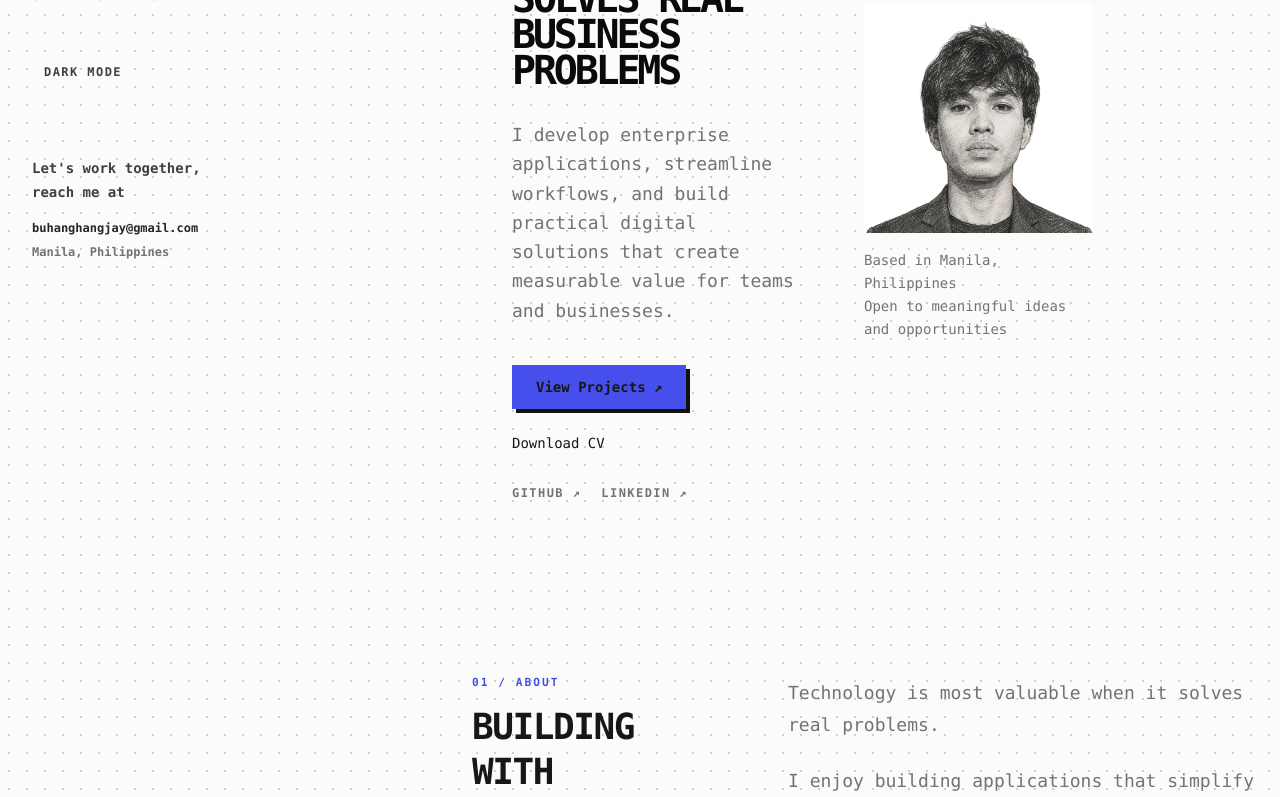
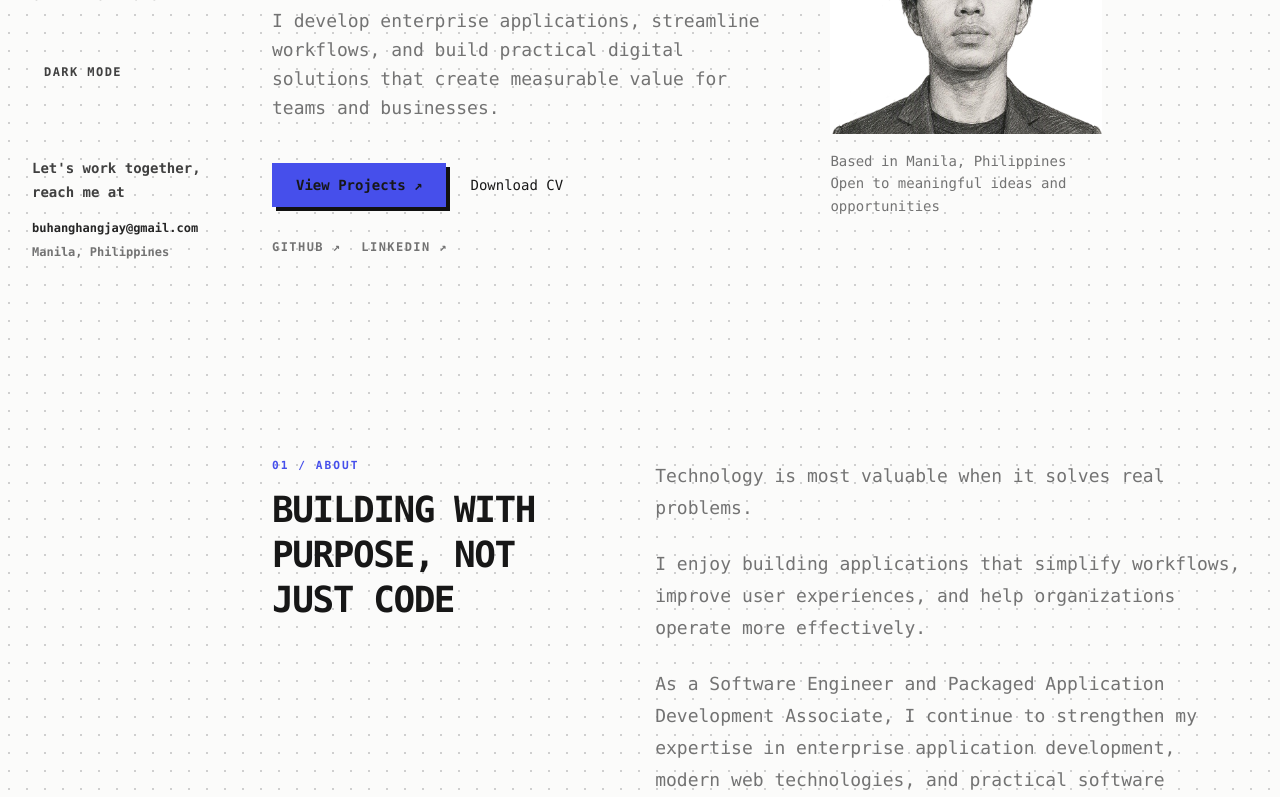
Before and after one commit to buhanghangjay-git/jaybuhanghang, a Next.js app: page / in a window 1280 px wide. Shown: the part 300-1097 px from the top of the page. Built offline with nearby package versions, Linux system fonts and the light colour scheme.

Commit message:
Updated Margin

```diff
--- a/app/page.tsx
+++ b/app/page.tsx
@@ -12,7 +12,7 @@ export default function Home() {
         <main className="site-shell">
 			<Navbar />
 
-            <div className="lg:ml-52">
+			<div className="lg:ml-60">
 				<Hero />
 				<About />
 				<Skills />
--- a/components/About.tsx
+++ b/components/About.tsx
@@ -2,9 +2,9 @@ export default function About() {
 	return (
 		<section
 			id="about"
-			className="py-16 sm:py-20 xl:ml-60"
+			className="py-16 sm:py-20"
 		>
-			<div className="mx-auto grid max-w-6xl gap-10 px-4 sm:px-6 lg:grid-cols-[0.35fr_0.65fr] lg:gap-16">
+			<div className="mx-auto grid max-w-5xl gap-10 px-4 sm:px-6 lg:grid-cols-[0.35fr_0.65fr] lg:gap-16">
 
 				{/* Left Column */}
 				<div>
--- a/components/Certifications.tsx
+++ b/components/Certifications.tsx
@@ -29,9 +29,9 @@ export default function Certifications() {
 	return (
 		<section
 			id="certifications"
-			className="py-16 sm:py-20 xl:ml-60"
+			className="py-16 sm:py-20"
 		>
-			<div className="mx-auto max-w-6xl px-4 sm:px-6">
+			<div className="mx-auto max-w-5xl px-4 sm:px-6">
 
 				<p className="section-kicker">
 					05 / Certifications & Learning
--- a/components/Contact.tsx
+++ b/components/Contact.tsx
@@ -1,7 +1,7 @@
 export default function Contact() {
 	return (
-		<section id="contact" className="py-16 sm:py-20 xl:ml-60">
-			<div className="mx-auto max-w-6xl px-4 sm:px-6">
+		<section id="contact" className="py-16 sm:py-20">
+			<div className="mx-auto max-w-5xl px-4 sm:px-6">
 				<p className="section-kicker">06 / Contact</p>
 				<div className="mt-8 flex flex-col justify-between gap-8 pb-12 lg:flex-row lg:items-end">
 					<div>
--- a/components/Experience.tsx
+++ b/components/Experience.tsx
@@ -56,8 +56,8 @@ export default function Experience() {
 	const visibleExperiences = showAll ? experiences : experiences.slice(0, 3);
 
 	return (
-		<section id="experience" className="py-16 sm:py-20 xl:ml-60">
-			<div className="mx-auto max-w-6xl px-4 sm:px-6">
+		<section id="experience" className="py-16 sm:py-20">
+			<div className="mx-auto max-w-5xl px-4 sm:px-6">
 				<p className="section-kicker">04 / Experience</p>
 				<div className="relative mt-8 py-2">
 					{visibleExperiences.map((experience, index) => (
--- a/components/Footer.tsx
+++ b/components/Footer.tsx
@@ -1,7 +1,7 @@
 export default function Footer() {
 	return (
-		<footer className="py-16 xl:ml-60">
-			<div className="mx-auto flex max-w-6xl flex-col gap-2 px-4 text-xs uppercase tracking-[0.14em] text-neutral-400 sm:flex-row sm:items-center sm:justify-between sm:px-6">
+		<footer className="py-16">
+			<div className="mx-auto flex max-w-5xl flex-col gap-2 px-4 text-xs uppercase tracking-[0.14em] text-neutral-400 sm:flex-row sm:items-center sm:justify-between sm:px-6">
 					<span>© 2026 Jay Buhanghang</span>
 			</div>
 		</footer>
--- a/components/Hero.tsx
+++ b/components/Hero.tsx
@@ -2,9 +2,8 @@ import Image from "next/image";
 
 export default function Hero() {
 	return (
-		<section id="top" className="relative overflow-hidden xl:ml-60">
-			<div className="mx-auto grid min-h-[680px] max-w-6xl items-end gap-12 px-4 pb-14 pt-28 sm:min-h-[760px] sm:gap-16 sm:px-6 sm:pb-20 sm:pt-36 lg:grid-cols-[0.9fr_1.1fr] lg:items-center lg:px-16 lg:pb-24">
-
+			<section id="top" className="relative overflow-hidden">
+				<div className="mx-auto grid min-h-[680px] max-w-5xl items-center gap-12 px-6 py-24 lg:grid-cols-[1.1fr_0.9fr]">
 				{/* Left Column */}
 
 				<div className="order-2 lg:order-1">
--- a/components/Navbar.tsx
+++ b/components/Navbar.tsx
@@ -54,7 +54,7 @@ export default function Navbar() {
 
     return (
             <nav className="fixed inset-x-0 top-0 z-50 w-full bg-transparent lg:bottom-0 lg:left-0 lg:right-auto lg:top-0 lg:w-60">
-                <div className="mx-auto flex w-full max-w-none items-center justify-between gap-5 px-5 py-5 sm:gap-6 sm:px-6 sm:py-5 lg:block lg:max-w-6xl lg:px-8 lg:py-9">
+                <div className="mx-auto flex w-full max-w-none items-center justify-between gap-5 px-5 py-5 sm:gap-6 sm:px-6 sm:py-5 lg:block lg:max-w-5xl lg:px-8 lg:py-9">
                 <a
                     href="#top"
                     className="text-lg font-black uppercase tracking-tight text-neutral-900 dark:text-white"
--- a/components/Projects.tsx
+++ b/components/Projects.tsx
@@ -11,8 +11,8 @@ const screenshots = [
 
 export default function Projects() {
 	return (
-		<section id="projects" className="py-16 sm:py-20 xl:ml-60">
-			<div className="mx-auto max-w-6xl px-4 sm:px-6">
+		<section id="projects" className="py-16 sm:py-20">
+			<div className="mx-auto max-w-5xl px-4 sm:px-6">
 				<p className="section-kicker">03 / Featured Work</p>
 				<div className="mt-8 grid gap-8 lg:grid-cols-[1.1fr_0.9fr] lg:items-end">
 					<div>
--- a/components/Skills.tsx
+++ b/components/Skills.tsx
@@ -31,10 +31,10 @@ export default function Skills() {
 	return (
 		<section
 			id="skills"
-			className="py-16 sm:py-20 xl:ml-60"
+			className="py-16 sm:py-20"
 			aria-labelledby="skills-heading"
 		>
-			<div className="mx-auto max-w-6xl px-4 sm:px-6">
+			<div className="mx-auto max-w-5xl px-4 sm:px-6">
 				<div className="grid gap-10 lg:grid-cols-[0.35fr_0.65fr] lg:gap-16">
 					{/* Section introduction */}
 					<div>
```
Lines whose indentation alone changed are shown as unchanged.
